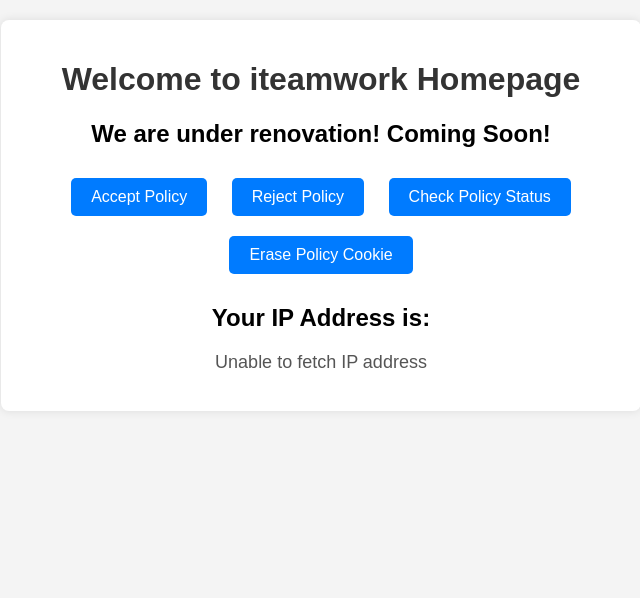
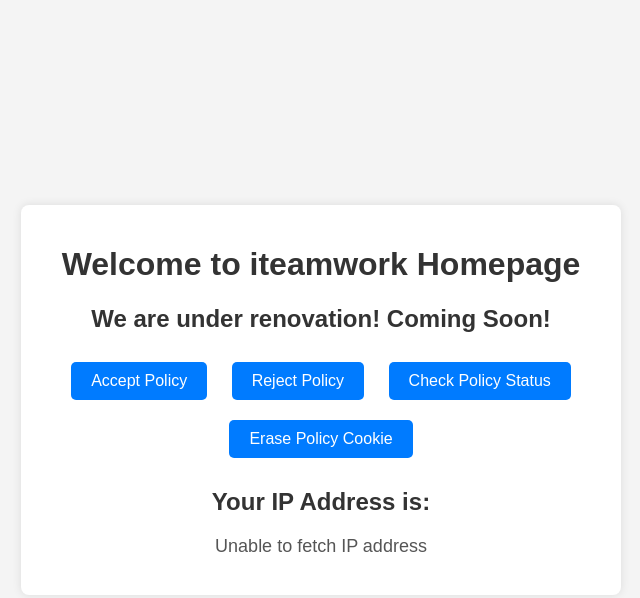
Before and after one commit to made-in-hongkong/iteamwork, a plain HTML site: page index.html in a window 1280 px wide. Shown: the whole page, without its empty margins (319-959 px from the left). Drawn offline with Linux system fonts and the light colour scheme; no server answers.

Commit message:
Update index.html

```diff
--- a/index.html
+++ b/index.html
@@ -3,25 +3,29 @@
 <head>
     <meta charset="UTF-8">
     <meta name="viewport" content="width=device-width, initial-scale=1.0">
-    <title>iTeamWork</title>
+    <title>Made-in-Hongkong</title>
     <style>
         body {
             font-family: Arial, sans-serif;
             background-color: #f4f4f4;
             margin: 0;
-            padding: 20px;
+            display: flex;
+            justify-content: center;
+            align-items: center;
+            height: 100vh;
             text-align: center;
-        }
-        h1 {
-            color: #333;
         }
         .container {
             max-width: 600px;
-            margin: 0 auto;
+            width: 100%;
             background: #fff;
             padding: 20px;
             border-radius: 8px;
             box-shadow: 0 0 10px rgba(0, 0, 0, 0.1);
+            box-sizing: border-box;
+        }
+        h1, h2 {
+            color: #333;
         }
         .button {
             display: inline-block;
```
